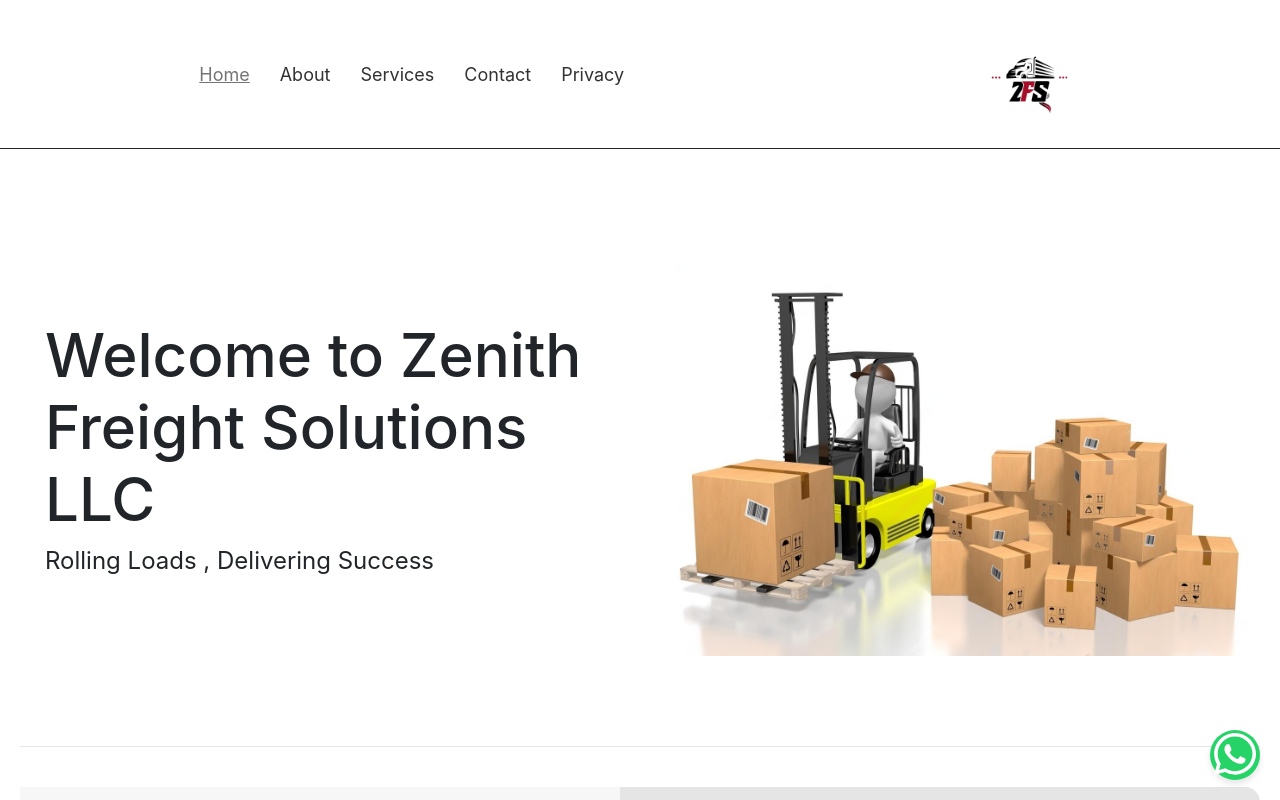
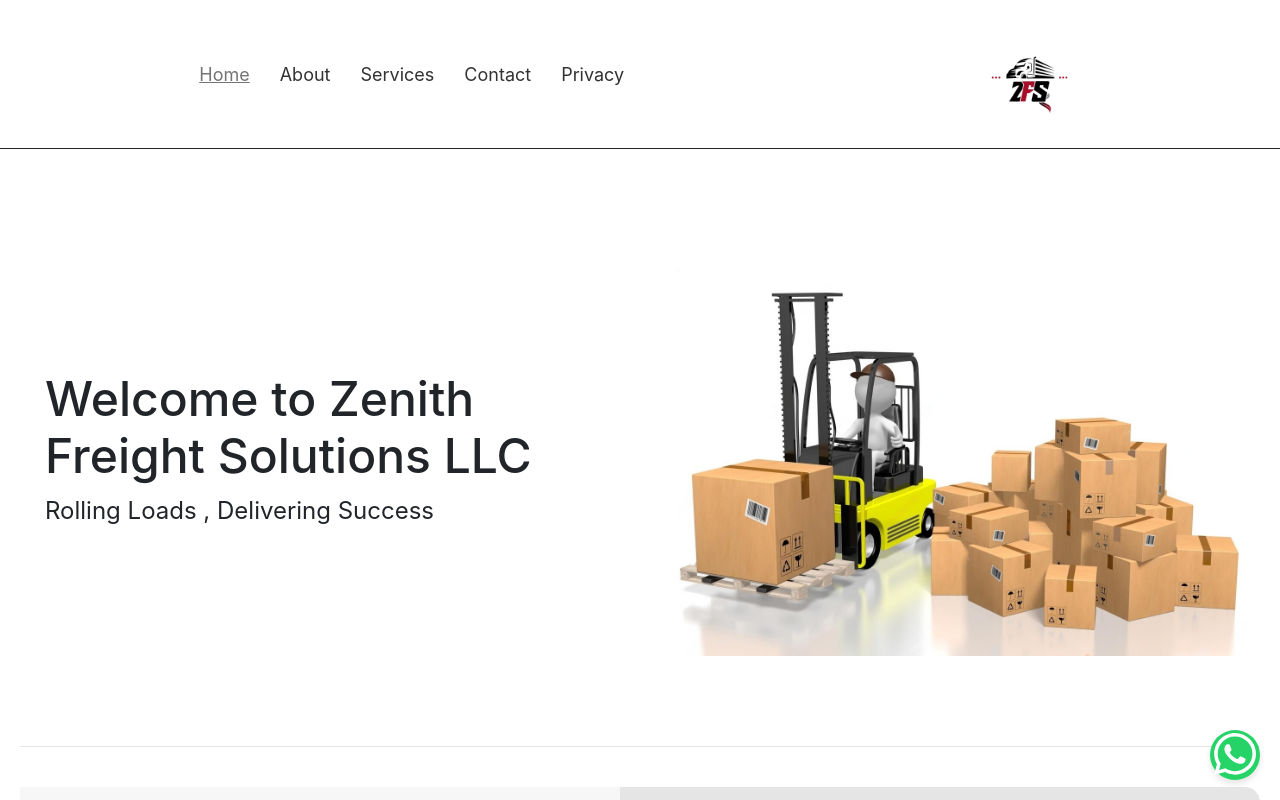
Before and after one commit to Zubi-pro/Dispatch-website, a React (Vite) app: page / in a window 1280 px wide. Shown: the top 800 px of the page. Built offline with nearby package versions, Linux system fonts and the light colour scheme.

Commit message:
Update Home.jsx

```diff
--- a/components/Home.jsx
+++ b/components/Home.jsx
@@ -10,7 +10,7 @@
         <div className="home">
             <section style={{ "padding": "50px 5px" }} className="section">
                 <div className="text">
-                    <h1 style={{ "fontSize": "60px" }}>Welcome to  Zenith Freight Solutions LLC</h1>
+                    <h1 style={{ "fontSize": "3rem" }}>Welcome to  Zenith Freight Solutions LLC</h1>
                     <p style={{"fontSize" : "1.5rem"}}>
                         Rolling Loads , Delivering Success
 
```
